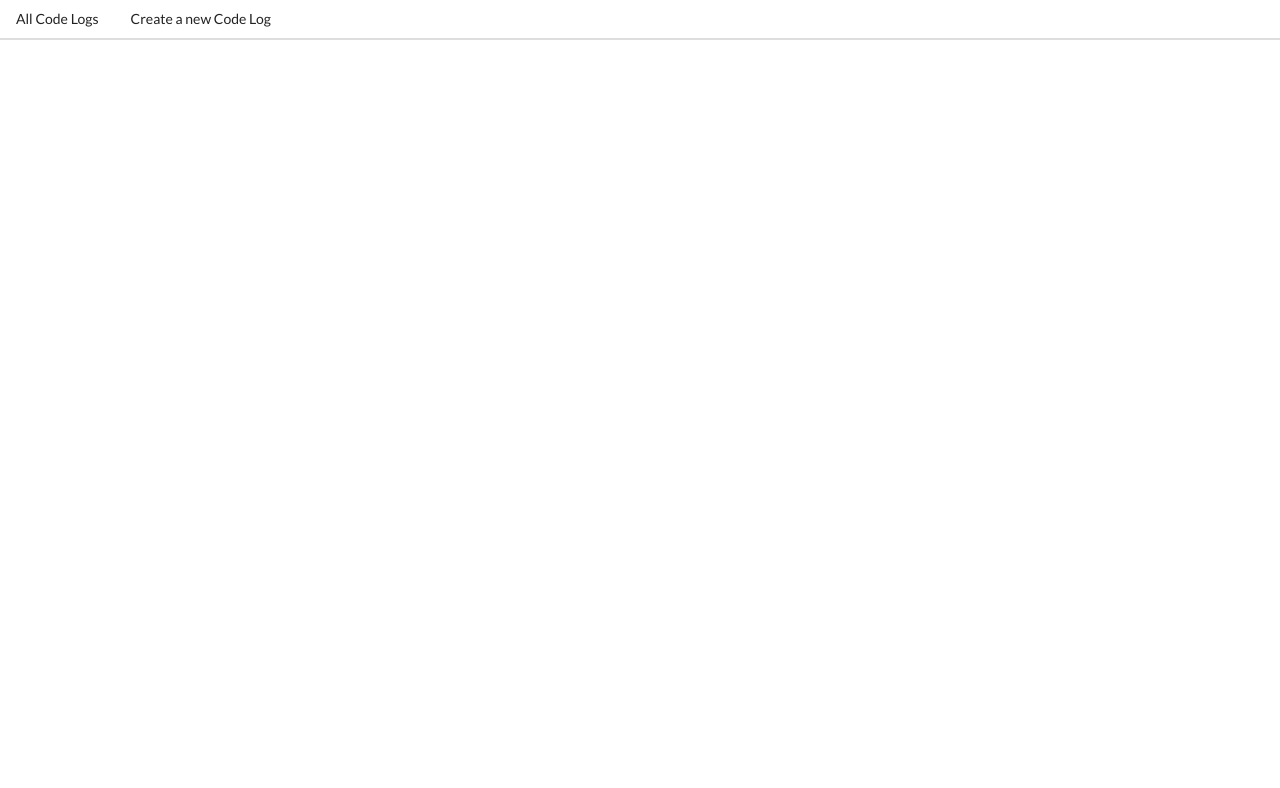
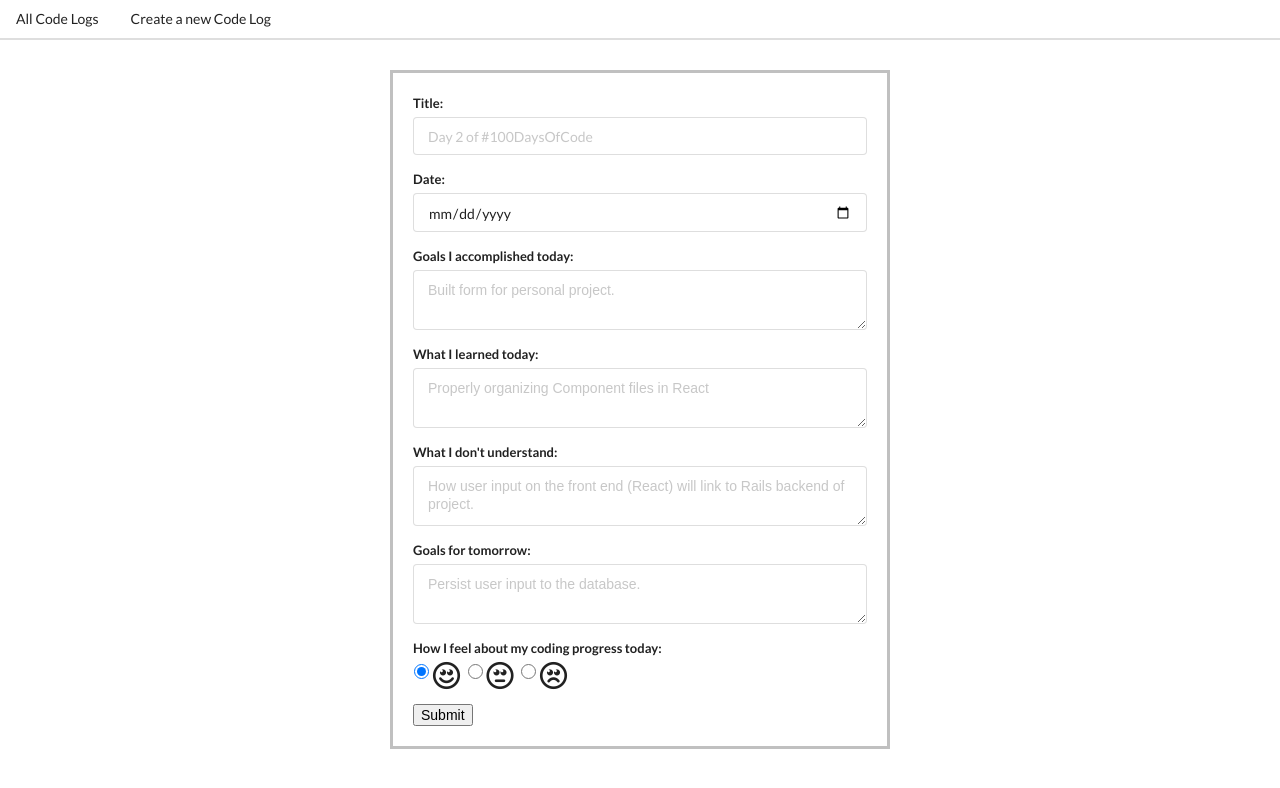
Before and after one commit to mccarronmollye/code-log, a React (Create React App) app in the folder client/: page /logs/edit/id in a window 1280 px wide. Shown: the top 788 px of the page. Built offline with nearby package versions, Linux system fonts and the light colour scheme.

Commit message:
Changed routes, added a logs folder for better organization within components

```diff
--- a/client/src/components/App.js
+++ b/client/src/components/App.js
@@ -1,10 +1,11 @@
 import React, { Component } from 'react';
-import LogFormContainer from './LogFormContainer'
-import LogListContainer from './LogListContainer'
-import LogList from './LogList'
-import LogShow from './LogShow'
+import LogFormContainer from './logs/LogFormContainer'
+import LogListContainer from './logs/LogListContainer'
+import LogList from './logs/LogList'
+import LogShow from './logs/LogShow'
 import Header from './Header'
-import LogEdit from './LogEdit'
+import LogEdit from './logs/LogEdit'
+import LogDelete from './logs/LogDelete'
 import { BrowserRouter, Route } from 'react-router-dom'
 
 
@@ -18,9 +19,10 @@ class App extends Component {
             <h1><Header/></h1>
             <Route path="/" exact component={LogListContainer}/>
             <Route path ="/logs" exact component={LogList}/>
-            <Route path="/new" exact component={LogFormContainer}/>
-            <Route path ="/logs/:id/edit" exact component={LogEdit}/>
+            <Route path="/logs/new" exact component={LogFormContainer}/>
+            <Route path ="/logs/edit/id" exact component={LogEdit}/>
             <Route path ="/logs/:id" exact component={LogShow}/>
+            <Route path ="/logs/delete" exact component={LogDelete}/>
           </div>
         </BrowserRouter>
       </div>
--- /dev/null
+++ b/client/src/components/logs/LogDelete.js
@@ -0,0 +1,12 @@
+import React, { Component } from 'react';
+
+class LogDelete extends Component{
+
+  render(){
+    return(
+      <div>StreamDelete</div>
+    )
+  }
+}
+
+export default LogDelete
--- a/client/src/components/LogForm.js
+++ b/client/src/components/logs/LogEdit.js
@@ -1,7 +1,7 @@
 import React, { Component } from 'react';
-import './log.css'
+import '../log.css'
 
-class LogForm extends Component{
+class LogEdit extends Component{
 
   constructor(props){
     super(props)
@@ -25,7 +25,7 @@ class LogForm extends Component{
 
   handleOnSubmit(event){
     event.preventDefault();
-    this.props.addLog(this.state, this.props.history)
+    this.props.updateLog(this.state)
     this.setState({
       title: '',
       date: '',
@@ -52,7 +52,6 @@ class LogForm extends Component{
                   onChange={(event) => this.handleOnChange(event)}
                   placeholder="Day 2 of #100DaysOfCode"
                   required
-                  autoComplete="off"
                 />
               </div>
               <div className="field">
@@ -64,7 +63,6 @@ class LogForm extends Component{
                   onChange={(event) => this.handleOnChange(event)}
                   placeholder="01/01/19"
                   required
-                  autoComplete="off"
                   />
               </div>
               <div className="field">
@@ -76,7 +74,6 @@ class LogForm extends Component{
                   onChange={(event) => this.handleOnChange(event)}
                   placeholder="Built form for personal project."
                   required
-                  autoComplete="off"
                   />
               </div>
               <div className="field">
@@ -88,7 +85,6 @@ class LogForm extends Component{
                   onChange={(event) => this.handleOnChange(event)}
                   placeholder="Properly organizing Component files in React"
                   required
-                  autoComplete="off"
                 />
               </div>
               <div className="field">
@@ -100,7 +96,6 @@ class LogForm extends Component{
                   onChange={(event) => this.handleOnChange(event)}
                   placeholder="How user input on the front end (React) will link to Rails backend of project."
                   required
-                  autoComplete="off"
                   />
               </div>
               <div className="field">
@@ -112,7 +107,6 @@ class LogForm extends Component{
                   onChange={(event) => this.handleOnChange(event)}
                   placeholder="Persist user input to the database."
                   required
-                  autoComplete="off"
                   />
               </div>
               <div className="field">
@@ -155,4 +149,4 @@ class LogForm extends Component{
   }
 }
 
-export default LogForm;
+export default LogEdit;
--- a/client/src/components/LogEdit.js
+++ b/client/src/components/logs/LogForm.js
@@ -1,7 +1,7 @@
 import React, { Component } from 'react';
-import './log.css'
+import '../log.css'
 
-class LogEdit extends Component{
+class LogForm extends Component{
 
   constructor(props){
     super(props)
@@ -25,7 +25,7 @@ class LogEdit extends Component{
 
   handleOnSubmit(event){
     event.preventDefault();
-    this.props.updateLog(this.state)
+    this.props.addLog(this.state, this.props.history)
     this.setState({
       title: '',
       date: '',
@@ -52,6 +52,7 @@ class LogEdit extends Component{
                   onChange={(event) => this.handleOnChange(event)}
                   placeholder="Day 2 of #100DaysOfCode"
                   required
+                  autoComplete="off"
                 />
               </div>
               <div className="field">
@@ -63,6 +64,7 @@ class LogEdit extends Component{
                   onChange={(event) => this.handleOnChange(event)}
                   placeholder="01/01/19"
                   required
+                  autoComplete="off"
                   />
               </div>
               <div className="field">
@@ -74,6 +76,7 @@ class LogEdit extends Component{
                   onChange={(event) => this.handleOnChange(event)}
                   placeholder="Built form for personal project."
                   required
+                  autoComplete="off"
                   />
               </div>
               <div className="field">
@@ -85,6 +88,7 @@ class LogEdit extends Component{
                   onChange={(event) => this.handleOnChange(event)}
                   placeholder="Properly organizing Component files in React"
                   required
+                  autoComplete="off"
                 />
               </div>
               <div className="field">
@@ -96,6 +100,7 @@ class LogEdit extends Component{
                   onChange={(event) => this.handleOnChange(event)}
                   placeholder="How user input on the front end (React) will link to Rails backend of project."
                   required
+                  autoComplete="off"
                   />
               </div>
               <div className="field">
@@ -107,6 +112,7 @@ class LogEdit extends Component{
                   onChange={(event) => this.handleOnChange(event)}
                   placeholder="Persist user input to the database."
                   required
+                  autoComplete="off"
                   />
               </div>
               <div className="field">
@@ -149,4 +155,4 @@ class LogEdit extends Component{
   }
 }
 
-export default LogEdit;
+export default LogForm;
--- a/client/src/components/LogFormContainer.js
+++ b/client/src/components/logs/LogFormContainer.js
@@ -1,7 +1,7 @@
 import React, { Component } from 'react'
 import LogForm from './LogForm'
 import { connect } from 'react-redux'
-import { addLog } from '../actions'
+import { addLog } from '../../actions'
 
 class LogFormContainer extends Component {
   render(){
--- a/client/src/components/LogList.js
+++ b/client/src/components/logs/LogList.js
@@ -1,9 +1,9 @@
 import React, { Component } from 'react';
 import { Route } from 'react-router-dom'
 import LogShow from './LogShow'
-import { getLogs } from '../actions'
+import { getLogs } from '../../actions'
 import _ from 'lodash';
-import './log.css'
+import '../log.css'
 import { Link } from 'react-router-dom';
 import { connect } from 'react-redux'
 
--- a/client/src/components/LogListContainer.js
+++ b/client/src/components/logs/LogListContainer.js
@@ -1,6 +1,5 @@
 import React, {Component} from 'react'
 import LogList from './LogList'
-import { getLogs } from '../actions'
 import { connect } from 'react-redux'
 
 class LogListContainer extends Component {
--- a/client/src/components/LogShow.js
+++ b/client/src/components/logs/LogShow.js
@@ -1,6 +1,6 @@
 import React, { Component } from 'react';
 import { Link } from 'react-router-dom';
-import { getLogs } from '../actions';
+import { getLogs } from '../../actions';
 import { connect } from 'react-redux'
 //import { deleteLog } from '../actions'
 
```
